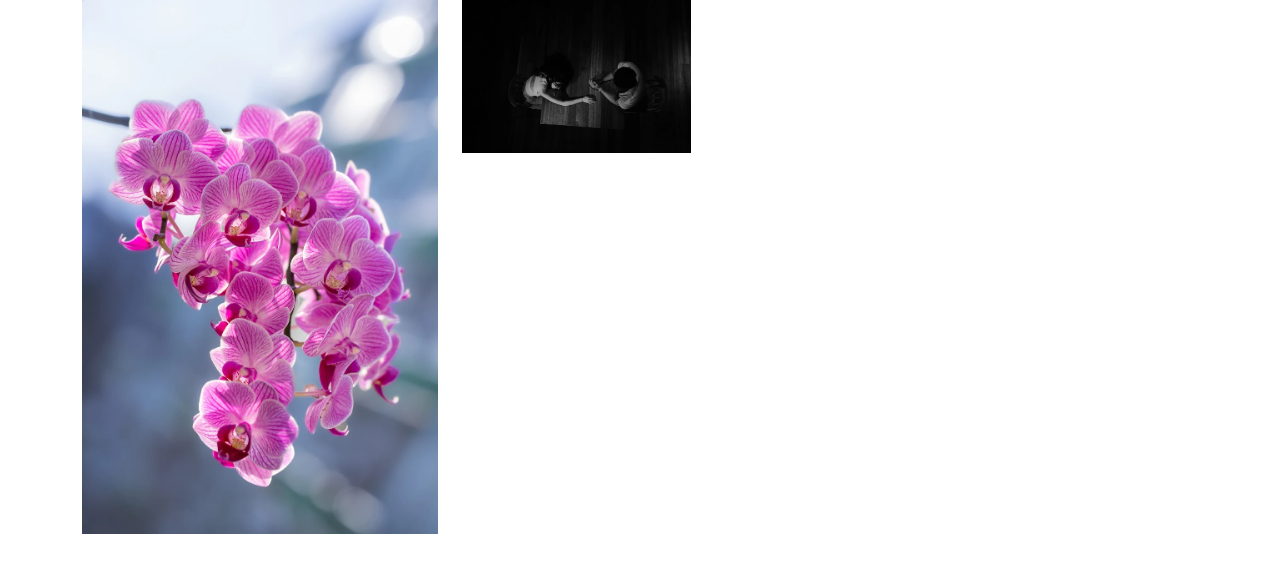
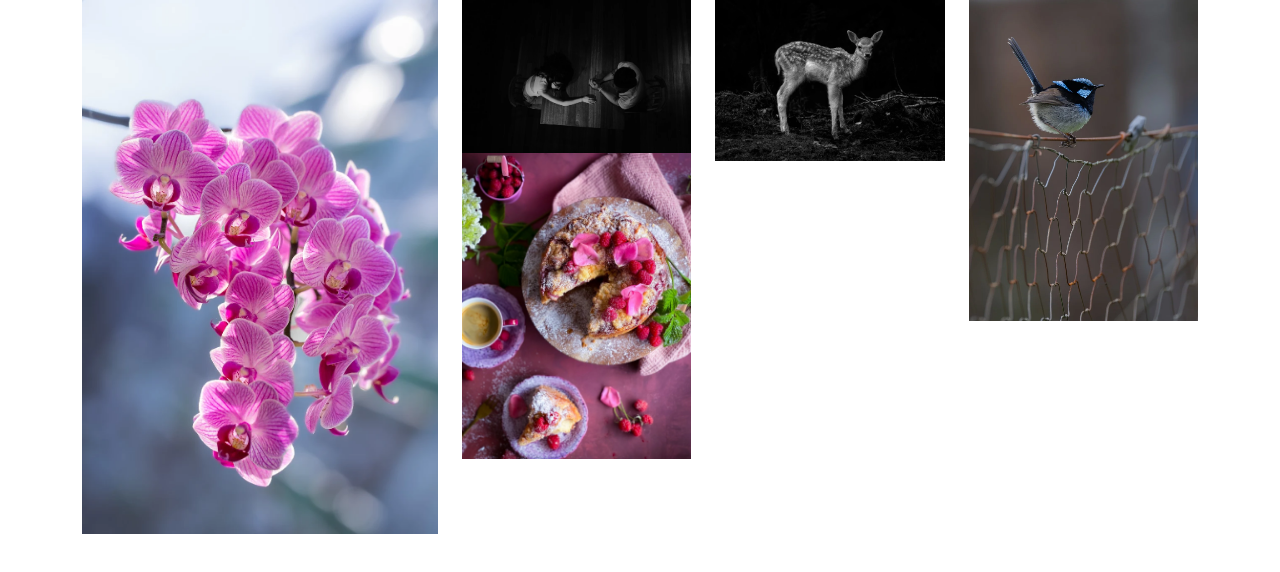
Before and after one commit to jhraju1122/bootstrap-layout, a plain HTML site: page nastedrow.html in a window 1280 px wide. Drawn offline with nearby package versions, Linux system fonts and the light colour scheme.

Commit message:
second commit

```diff
--- a/nastedrow.html
+++ b/nastedrow.html
@@ -6,6 +6,14 @@
     <link href="https://cdn.jsdelivr.net/npm/bootstrap@5.0.2/dist/css/bootstrap.min.css" rel="stylesheet" integrity="sha384-EVSTQN3/azprG1Anm3QDgpJLIm9Nao0Yz1ztcQTwFspd3yD65VohhpuuCOmLASjC" crossorigin="anonymous">
 
     <title>Document</title>
+    <style>
+        .collage{
+
+        }
+        .love{
+            width: 600px;
+        }
+    </style>
 </head>
 <body>
     <div class="container">
@@ -14,13 +22,19 @@
                 <img class="img-fluid" src="./images/flowers-7768218_1280.webp" alt="">
             </div>
 
-            <div class="col-8">
-                <div class="row">
+            <div class="col-8 ">
+                <div class="row collage">
                     <div class="col-4">
-                        <img class="img-fluid" src="./images/couple-7836148_1280.webp" alt="">
+                        <img class="img-fluid g-0" src="./images/couple-7836148_1280.webp" alt="">
+                      <img class="img-fluid" src="./images/strawberry-8214486_1280.webp" alt="">
                     </div>
-                    <div class="col-4"></div>
-                    <div class="col-4"></div>
+                    <div class="col-4">
+                        <img class="img-fluid " src="./images/european-fallow-deer-8168561_1280.webp" alt="">
+
+                    </div>
+                    <div class="col-4">
+                        <img class="img-fluid love" src="./images/superb-fairywren-8220199_1280.webp" alt="">
+                    </div>
                 </div>
             </div>
         </div>
```
